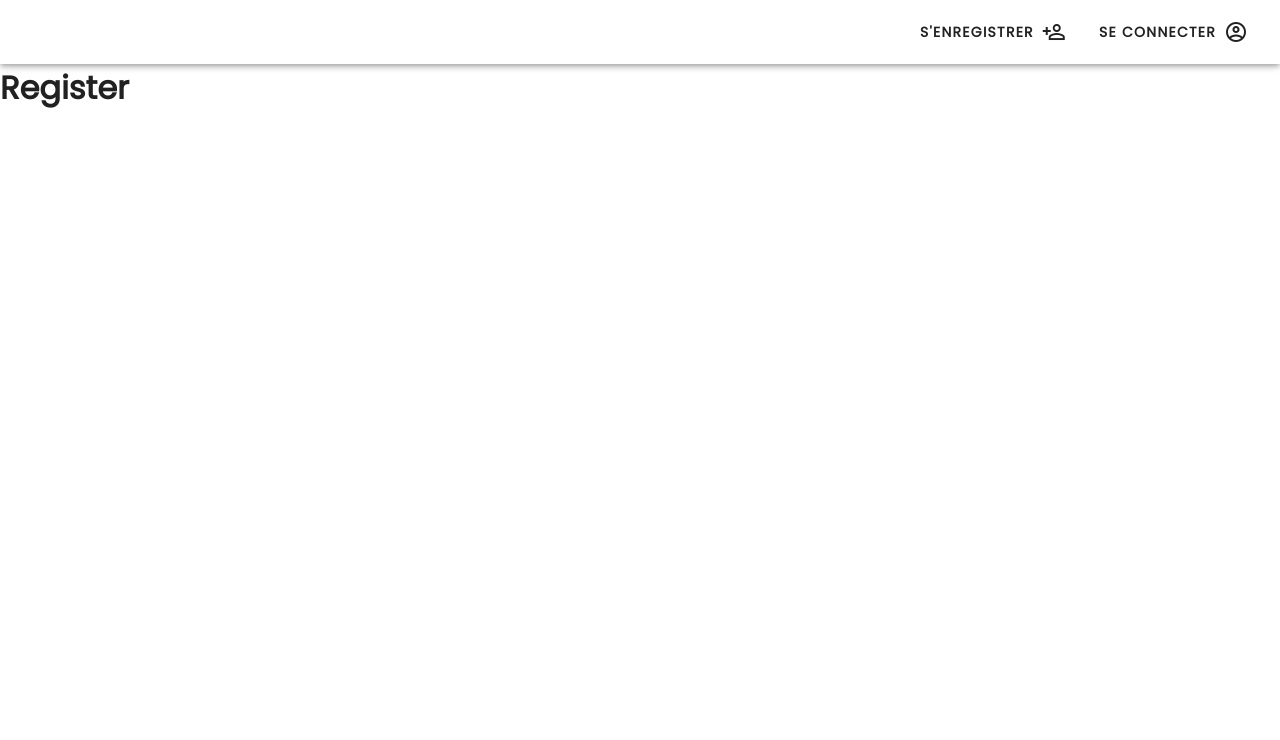
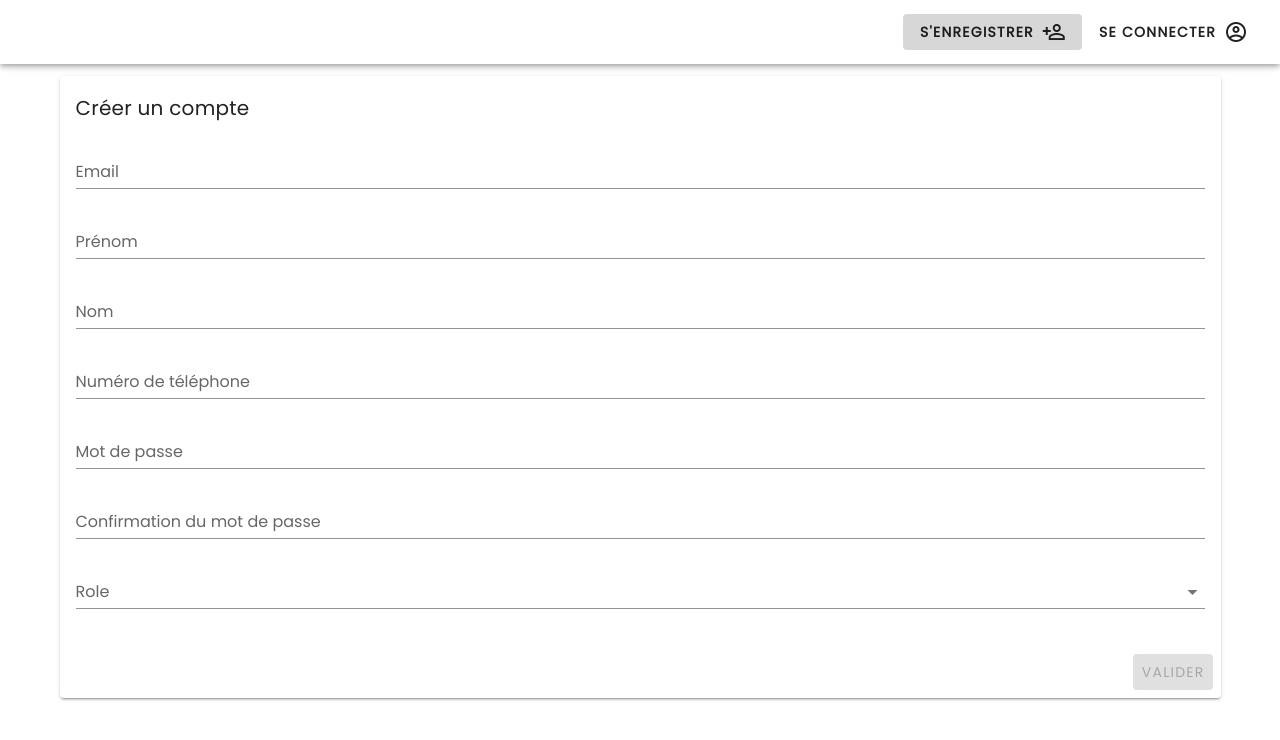
Before and after one commit to Elective-Logiciel-CESI-SN1FX231-G1/web-app, a Vue app: page /register in a window 1280 px wide. Shown: the top 740 px of the page. Built offline with nearby package versions, Linux system fonts and the light colour scheme.

Commit message:
add register view

```diff
--- a/src/components/Navbar.vue
+++ b/src/components/Navbar.vue
@@ -71,7 +71,7 @@
       </li>
       <template v-else>
         <li>
-          <v-btn text class="font-weight-bold">
+          <v-btn text class="font-weight-bold" :to="{ name: 'register' }">
             <span class="mr-2"> S'enregistrer</span>
             <v-icon>mdi-account-plus-outline</v-icon>
           </v-btn>
--- /dev/null
+++ b/src/components/auth/ProfileForm.vue
@@ -0,0 +1,129 @@
+<template>
+  <v-card :loading="loading">
+    <v-card-title primary-title>
+      {{ user._id ? 'Éditer mon compte' : 'Créer un compte'}}
+    </v-card-title>
+    <v-card-text>
+      <v-form v-model="valid">
+        <v-text-field
+          v-if="!user._id"
+          v-model="user.email"
+          label="Email"
+          :rules="[
+              v => !!v || 'L\'adresse email est requise',
+              v => /^\w+([.-]?\w+)*@\w+([.-]?\w+)*(\.\w{2,3})+$/.test(v) || 'L\'adresse email doit etre valide'
+            ]"
+        />
+        <v-text-field
+          v-model="user.firstname"
+          label="Prénom"
+          :rules="[
+              v => !!v || 'Le prénom est requis'
+            ]"
+        />
+        <v-text-field
+          v-model="user.lastname"
+          label="Nom"
+          :rules="[
+              v => !!v || 'Le nom est requis'
+            ]"
+        />
+        <v-text-field
+          v-model="user.phone"
+          label="Numéro de téléphone"
+          :rules="[
+              v => !!v || 'Le numéro de téléphone est requis'
+            ]"
+        />
+        <v-text-field
+          v-model="user.password"
+          type="password"
+          label="Mot de passe"
+          :rules="[
+              v => !!v || !!user._id || 'Le mot de passe est requis'
+            ]"
+        />
+        <v-text-field
+          type="password"
+          label="Confirmation du mot de passe"
+          :rules="[
+              v => !!v || !!user._id || 'La confirmation du mot de passe est requise',
+              v => v === user.password || 'Les mots de passe ne sont pas identique'
+            ]"
+        />
+        <v-select
+          v-if="!role && !user._id"
+          :items="roles"
+          v-model="user.role"
+          label="Role"
+          :rules="[
+              v => !!v || 'Le role est requis'
+            ]"
+        ></v-select>
+      </v-form>
+    </v-card-text>
+    <v-card-actions>
+      <v-spacer></v-spacer>
+      <v-btn
+        color="success"
+        @click="submit"
+        :disabled="!valid || loading"
+        :loading="loading"
+      >
+        Valider
+      </v-btn>
+    </v-card-actions>
+  </v-card>
+</template>
+
+<script lang="ts">
+import Vue from 'vue'
+
+export default Vue.extend({
+  components: {
+
+  },
+  props: {
+    value: { type: Object, required: false, default: () => ({}) },
+    role: { type: String, required: false }
+  },
+  data () {
+    return {
+      roles: [
+        { text: 'Client', key: 'client' },
+        { text: 'Livreur', key: 'deliverer' },
+        { text: 'Restaurateur', key: 'restaurateur' },
+        { text: 'Développeur', key: 'developer' }
+      ],
+      user: JSON.parse(JSON.stringify(this.value)),
+      valid: false,
+      loading: false,
+      error: false
+    }
+  },
+  computed: {
+    // ...mapState('auth', ['user'])
+  },
+  methods: {
+    async submit () {
+      if (this.user._id) await this.axios.patch(`/auth/api/users/${this.user._id}`, this.user)
+      else await this.axios.post('/auth/api/users', this.user)
+    },
+    async tryLogin () {
+      try {
+        this.loading = true
+        this.error = false
+        await this.login({
+          email: this.email,
+          password: this.password
+        })
+        this.$emit('login')
+      } catch (error) {
+        this.error = true
+      } finally {
+        this.loading = false
+      }
+    }
+  }
+})
+</script>
--- a/src/views/ProfileView.vue
+++ b/src/views/ProfileView.vue
@@ -1,15 +1,24 @@
 <template>
-  <h1>Profile</h1>
+  <v-container>
+    <div>
+      <h1>Profile</h1>
+      <profile-form :value="user"></profile-form>
+    </div>
+  </v-container>
 </template>
 
 <script lang="ts">
 import Vue from 'vue'
+import ProfileForm from '@/components/auth/ProfileForm.vue'
+import { mapState } from 'vuex'
 
 export default Vue.extend({
   name: 'Profile',
-
   components: {
-
+    ProfileForm
+  },
+  computed: {
+    ...mapState('auth', ['user'])
   }
 })
 </script>
--- a/src/views/RegisterView.vue
+++ b/src/views/RegisterView.vue
@@ -1,15 +1,25 @@
 <template>
-  <h1>Register</h1>
+  <v-container>
+      <!-- <h1></h1> -->
+      <profile-form :role="role"></profile-form>
+  </v-container>
 </template>
 
 <script lang="ts">
 import Vue from 'vue'
+import ProfileForm from '@/components/auth/ProfileForm.vue'
 
 export default Vue.extend({
   name: 'Register',
 
   components: {
-
+    ProfileForm
+  },
+  data: () => ({
+    role: undefined
+  }),
+  async mounted () {
+    if (this.$route.query.role) this.role = this.$route.query.role
   }
 })
 </script>
```
